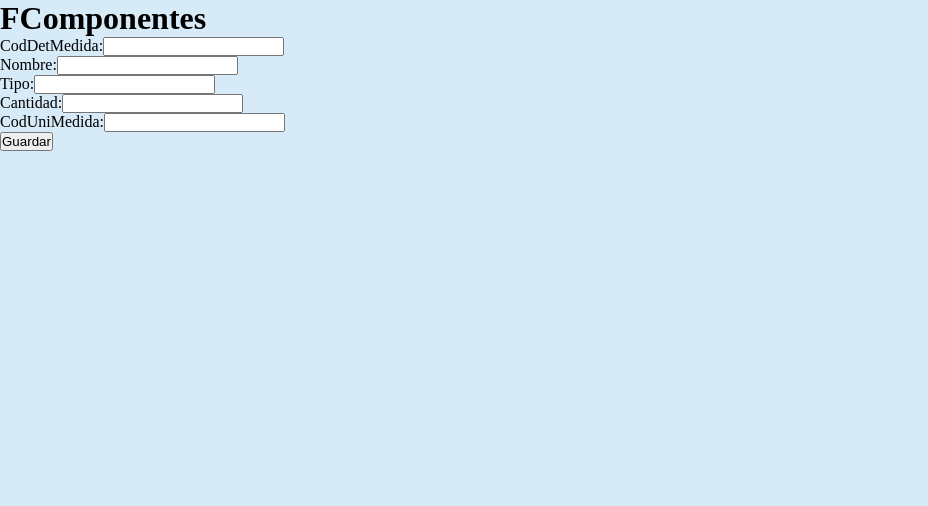
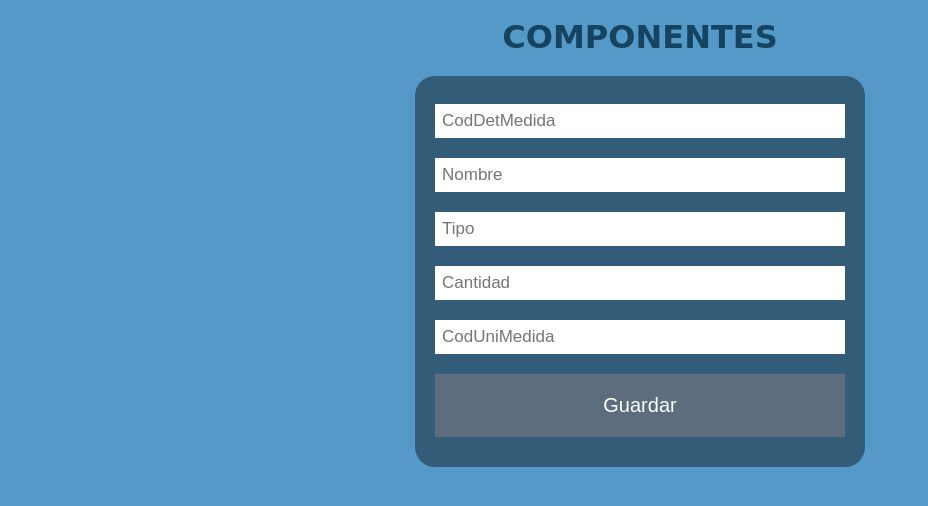
Before and after one commit to jdonaires/Farmacia, a PHP site: page /Farmacia/DESIGNER/FComponentes.html in a window 1280 px wide. Shown: the top 506 px of the page, without its empty margins (0-928 px from the left). Run offline with PHP 8.4, Linux system fonts and the light colour scheme.

Commit message:
Avande diseño componentes
formulario componentes

```diff
--- a/PROYECTO/DESIGNER/FComponentes.html
+++ b/PROYECTO/DESIGNER/FComponentes.html
@@ -7,16 +7,22 @@
 </head>
 <body>
   <div>
-  	<h1>FComponentes</h1>
+	</br>
+  	<h1>COMPONENTES</h1>
     <form class="contact_form">
-    	<ul>
-    	 <li><span for="CodDtMed">CodDetMedida:</span><input type="text" style="width : 100 % ;"  placeholder=""></li>
-        <li><span for="Nombre">Nombre:</span><input type="text" style="width : 100 % ;"  placeholder="" ></li>
-        <li><span for="Tipo">Tipo:</span><input type="text" style="width : 100 % ;"  placeholder="" ></li>
-         <li><span for="Cantidad">Cantidad:</span><input type="text" style="width : 100 % ;"  placeholder="" ></li>
-         <li><span for="CodUniMedida">CodUniMedida:</span><input type="text" style="width : 100 % ;"  placeholder=""></li>
-        <input type="submit" value="Guardar"  id="boton">
-    	</ul>
+		</br>
+    	<input type="text" style="width : 100 % ;"  placeholder="CodDetMedida">
+
+      <input type="text" style="width : 100 % ;"  placeholder="Nombre" >
+
+			<input type="text" style="width : 100 % ;"  placeholder="Tipo" >
+
+			<input type="text" style="width : 100 % ;"  placeholder="Cantidad" >
+
+			<input type="text" style="width : 100 % ;"  placeholder="CodUniMedida">
+
+			<input type="submit" id="button" value="Guardar" />
+
     </form>
   </div>
 </body>
--- a/PROYECTO/estilo/fcomponentes.css
+++ b/PROYECTO/estilo/fcomponentes.css
@@ -4,10 +4,54 @@
 }
 
 body{
-	background: #D6EAF8;
+	background: #5499C7;
 	background-repeat: no-repeat;
 	background-position: center;
 	background-size: cover;
 	background-attachment: fixed;
 
 }
+
+h1{
+  color: #154360;
+	text-align: center;
+	margin: 0;
+	font-size: 30px
+	margin-bottom:20px;
+  font-family: "Homer Simpson", cursive;
+
+}
+
+/*estilo del formulario*/
+form{
+	width: 450px;
+	margin: auto;
+	background: rgba(0,0,0,0.4);
+	padding: 10px 20px;
+	box-sizing: border-box;
+	margin-top: 20px;
+	border-radius: 20px;
+  text-decoration: none;
+}
+
+input{
+	width: 100%;
+	margin-bottom: 20px;
+	padding: 7px;
+	box-sizing: border-box;
+	font-size: 17px;
+	border: none;
+}
+
+#button{
+	background: #5D6D7E;
+	color: white;
+	padding: 20px;
+  font-size: 20px;
+}
+
+#button:hover{
+	cursor: pointer;
+	background: #D7DBDD;
+	color: black;
+}
```
